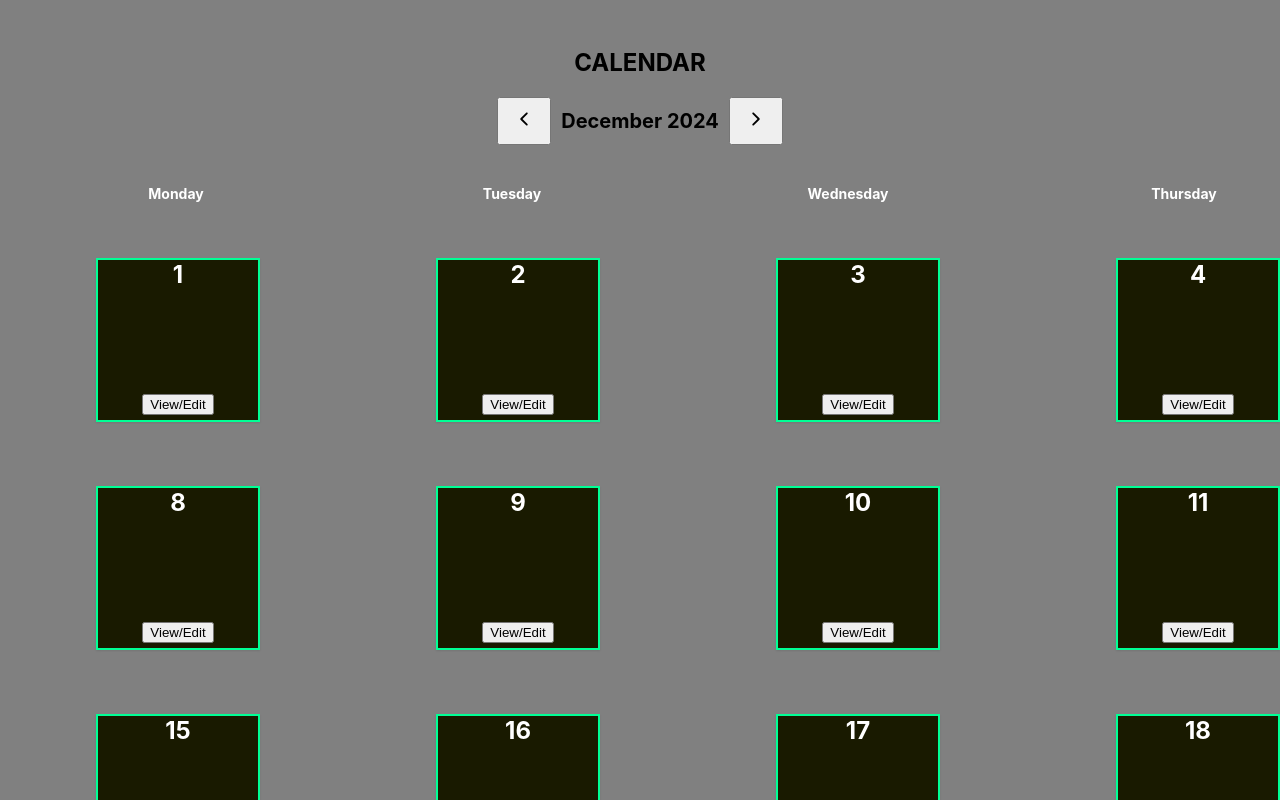
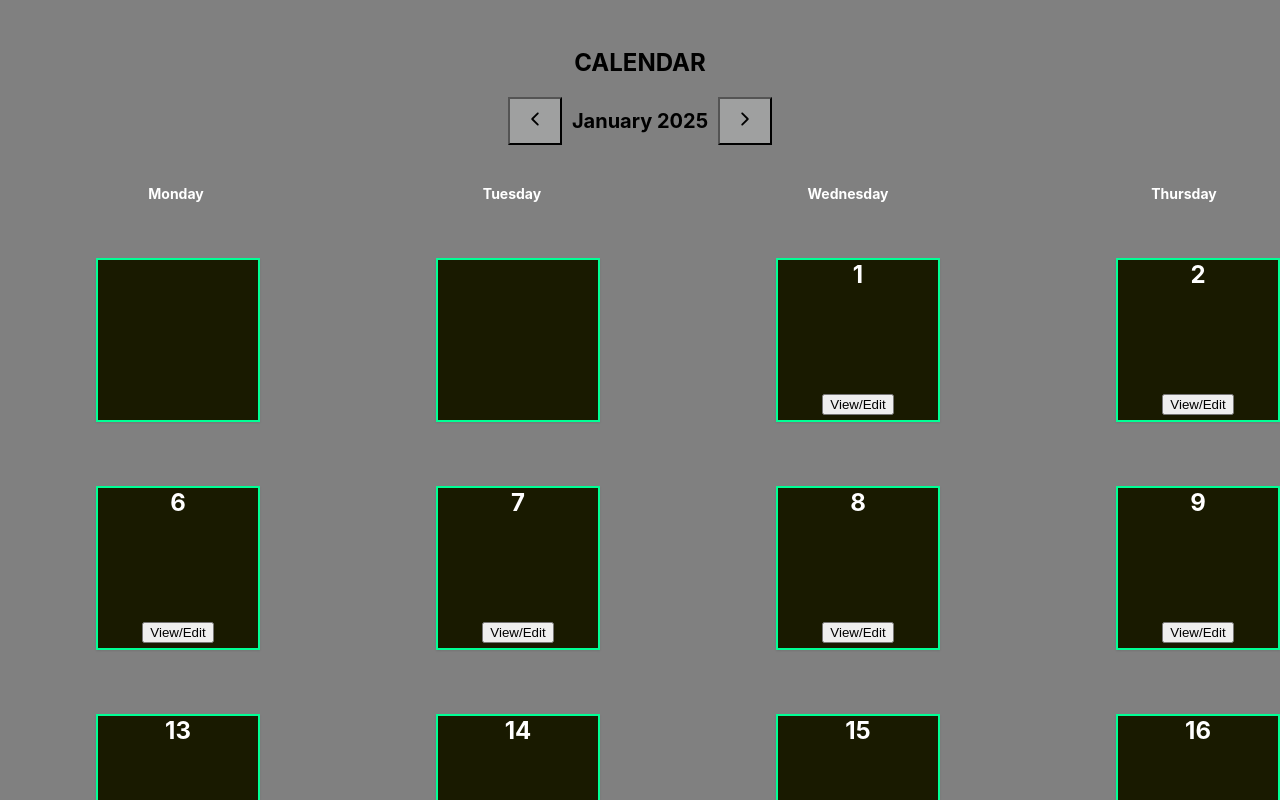
Before and after one commit to emuldaka/Calendar, a React (Create React App) app in the folder frontend/: page / in a window 1280 px wide. Both pictures are taken after a click on the button 755 px from the left and 120 px from the top of the page. Shown: the top 800 px of the page. Built offline with nearby package versions, Linux system fonts and the light colour scheme.

Commit message:
month pagination, empty cells for starting on different days of the week, leap year logic, and partial linking of all those

```diff
--- a/frontend/src/App.css
+++ b/frontend/src/App.css
@@ -193,6 +193,7 @@ input[type="checkbox"] {
   padding: 10px 15px;
   font-size: 16px;
   cursor: pointer;
+  background-color: #fbfffd3f;
 }
 
 .currentMonth {
--- a/frontend/src/contexts/CalendarContext.js
+++ b/frontend/src/contexts/CalendarContext.js
@@ -11,7 +11,20 @@ const CalendarContextProvider = ({ children }) => {
   const [cellMonth, setCellMonth] = useState("");
   const [cellDay, setCellDay] = useState("");
   const [monthPagination, setMonthPagination] = useState(
-    useCurrentMonth(currentTime)
+    Number(
+      new Date(Date.now() - new Date().getTimezoneOffset() * 60000)
+        .toISOString()
+        .slice(0, 16)
+        .substring(5, 7)
+    )
+  );
+  const [yearPagination, setYearPagination] = useState(
+    Number(
+      new Date(Date.now() - new Date().getTimezoneOffset() * 60000)
+        .toISOString()
+        .slice(0, 16)
+        .substring(0, 4)
+    )
   );
 
   return (
@@ -31,6 +44,8 @@ const CalendarContextProvider = ({ children }) => {
         setCellYear,
         monthPagination,
         setMonthPagination,
+        yearPagination,
+        setYearPagination,
       }}
     >
       {children}
--- a/frontend/src/hooks/useCurrentMonth.js
+++ b/frontend/src/hooks/useCurrentMonth.js
@@ -14,7 +14,7 @@ export const useCurrentMonth = (currentTime) => {
     "December",
   ];
 
-  let monthSlice = currentTime.substring(5, 7);
+  let monthSlice = currentTime;
   console.log(monthSlice);
   console.log(monthsOrdered[Number(monthSlice) - 1]);
   return monthsOrdered[Number(monthSlice) - 1];
--- a/frontend/src/pages/Home.js
+++ b/frontend/src/pages/Home.js
@@ -22,7 +22,14 @@ function Home() {
     setCellMonth,
     cellYear,
     setCellYear,
+    monthPagination,
+    setMonthPagination,
+    yearPagination,
+    setYearPagination,
   } = useContext(CalendarContext);
+  const [emptyCellStartDates, setEmptyCellStartDates] = useState([
+    3, 6, 6, 2, 4, 7, 2, 5, 1, 3, 6, 1,
+  ]);
 
   const now = new Date(Date.now() - new Date().getTimezoneOffset() * 60000)
     .toISOString()
@@ -54,9 +61,25 @@ function Home() {
 
   function emptyCells() {
     let monthDays = [31, 28, 31, 30, 31, 30, 31, 31, 30, 31, 30, 31];
+    // let startDates = [3, 6, 6, 2, 4, 7, 2, 5, 1, 3, 6, 1];
 
     let arr = [];
-    for (let i = 1; i <= monthDays[Number(currentMonth) - 1]; i++) {
+
+    if (yearPagination % 4 === 0) {
+      monthDays[1] = 29;
+    }
+
+    for (let j = 1; j < emptyCellStartDates[monthPagination - 1]; j++) {
+      arr.push(
+        <div className="cell">
+          <div className="cellTextContainer">
+            <div className="cellText"></div>
+          </div>
+        </div>
+      );
+    }
+
+    for (let i = 1; i <= monthDays[monthPagination - 1]; i++) {
       arr.push(
         <div className="cell" key={i}>
           <div className="cellTextContainer">
@@ -77,6 +100,24 @@ function Home() {
 
   function rightPagination() {
     console.log("right arrow clicked");
+    if (monthPagination === 12) {
+      setMonthPagination(1);
+      setYearPagination(yearPagination + 1);
+
+      // setEmptyCellStartDates(() => {});
+
+      // for (let i = 0; i <= emptyCellStartDates.length; i++) {
+      //   if (emptyCellStartDates[i] < 7) {
+      //     setEmptyCellStartDates([emptyCellStartDates[i] + 1]);
+      //   }
+      //   if (emptyCellStartDates[i] === 7) {
+      //     setEmptyCellStartDates([(emptyCellStartDates[i] = 0)]);
+      //   }
+      // }
+    } else {
+      setMonthPagination(monthPagination + 1);
+    }
+    console.log(monthPagination);
   }
 
   return (
@@ -87,7 +128,7 @@ function Home() {
           <IoIosArrowBack size={20} />
         </button>
         <h2 className="currentMonth">
-          {useCurrentMonth(currentTime)} {currentTime.substring(0, 4)}
+          {useCurrentMonth(monthPagination)} {yearPagination}
         </h2>
         <button className="pageRight" onClick={rightPagination}>
           <IoIosArrowForward size={20} />
```
